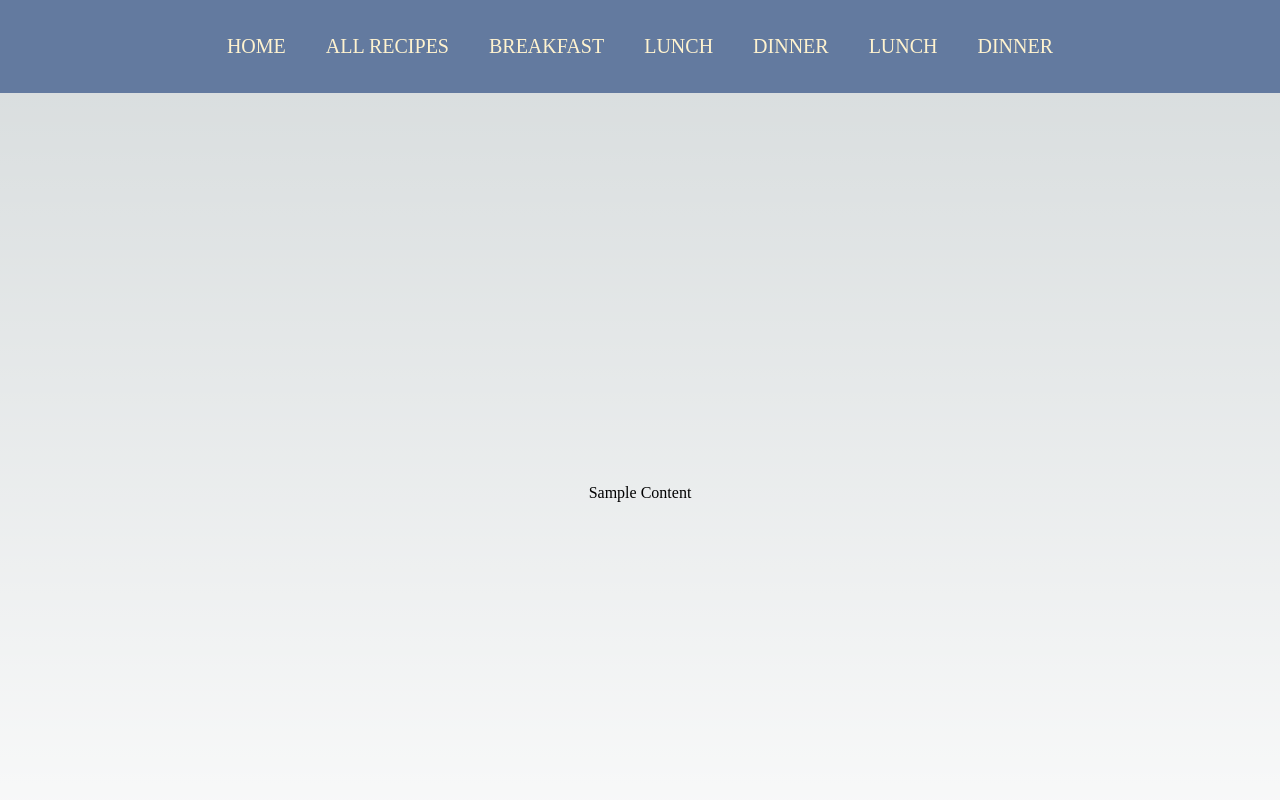
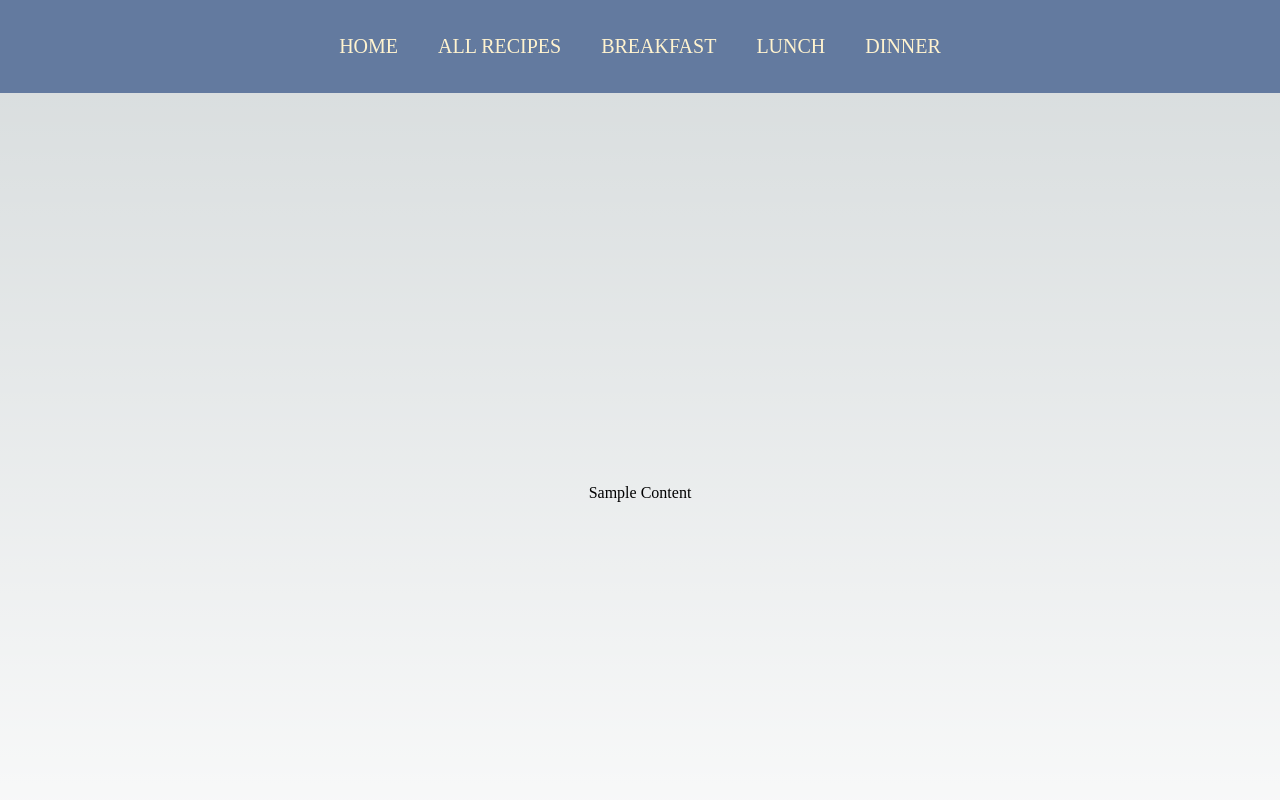
Before and after one commit to LalaineConde/Group1---BSIT221A, a Next.js app in the folder recipe-repository/: page / in a window 1280 px wide. Shown: the top 800 px of the page. Built offline with nearby package versions, Linux system fonts and the light colour scheme.

Commit message:
Recipe Reposotory
- navbar
-lunch

```diff
--- a/recipe-repository/components/Constants/Navbar.js
+++ b/recipe-repository/components/Constants/Navbar.js
@@ -12,8 +12,6 @@ function Navbar(){
                 <li className="mobile-hidden"><Link href="/category/allRecipes">ALL RECIPES</Link></li>
                 <li className="mobile-hidden"><Link href="#">BREAKFAST</Link></li>
                 <li className="mobile-hidden"><Link href="/category/lunch">LUNCH</Link></li>
-                <li className="mobile-hidden"><Link href="#">DINNER</Link></li>
-                <li className="mobile-hidden"><Link href="#">LUNCH</Link></li>
                 <li className="mobile-hidden"><Link href="/category/dinner">DINNER</Link></li>
             </ul>
         </nav>
--- a/recipe-repository/pages/category/lunch.js
+++ b/recipe-repository/pages/category/lunch.js
@@ -1,7 +1,5 @@
 import Header from "/components/Constants/Header"
 import Footer from "/components/Constants/Footer"
-import LunchCard from "@/components/Constants/LunchCard";
-import Image from "next/image";
 
 function lunch(){
     return(
```
